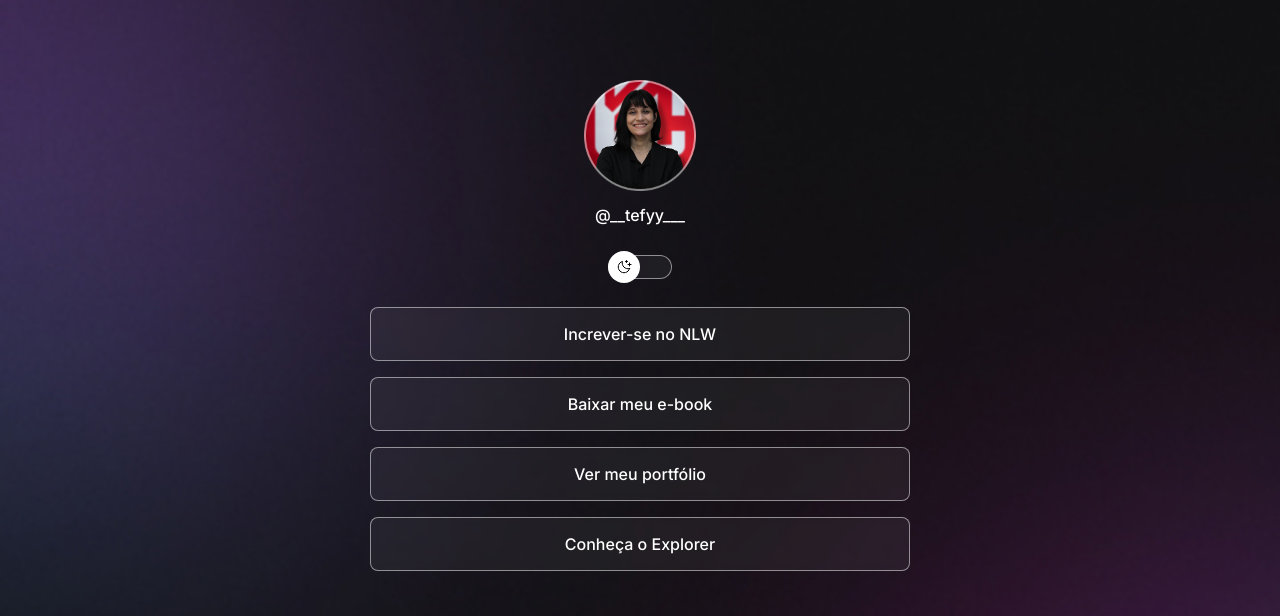
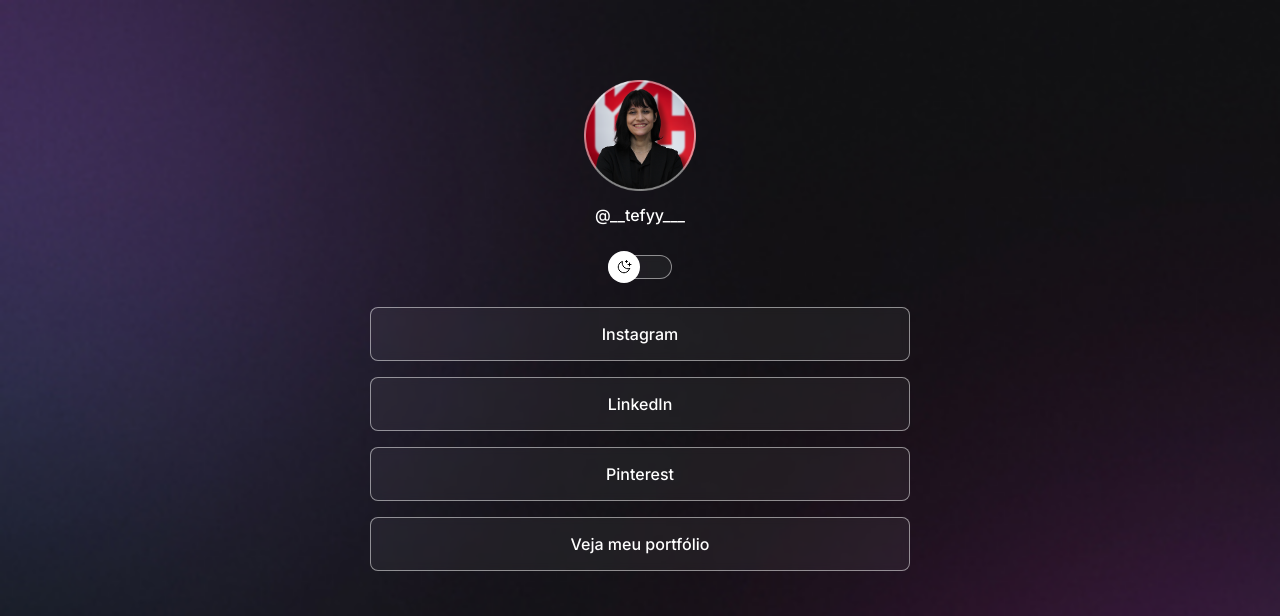
Before and after one commit to StefanyOst/network, a plain HTML site: page index.html in a window 1280 px wide. Shown: the top 616 px of the page. Drawn offline with nearby package versions, Linux system fonts and the light colour scheme.

Commit message:
adjustment

```diff
--- a/index.html
+++ b/index.html
@@ -34,21 +34,29 @@
       </div>
       <ul>
         <li>
-          <a href="#">Increver-se no NLW</a>
+          <a href="https://www.instagram.com/___tefy____/" target="_blank"
+            >Instagram</a
+          >
         </li>
 
         <li>
-          <a href="#">Baixar meu e-book</a>
+          <a
+            href="https://www.linkedin.com/in/stefany-ost-a14433327/"
+            target="_blank"
+            >LinkedIn</a
+          >
+        </li>
+
+        <li>
+          <a href="https://br.pinterest.com/rstefany555/" target="_blank"
+            >Pinterest</a
+          >
         </li>
 
         <li>
           <a href="https://github.com/StefanyOst" target="_blank"
-            >Ver meu portfólio</a
+            >Veja meu portfólio</a
           >
-        </li>
-
-        <li>
-          <a href="#">Conheça o Explorer</a>
         </li>
       </ul>
       <div id="social-links">
```
